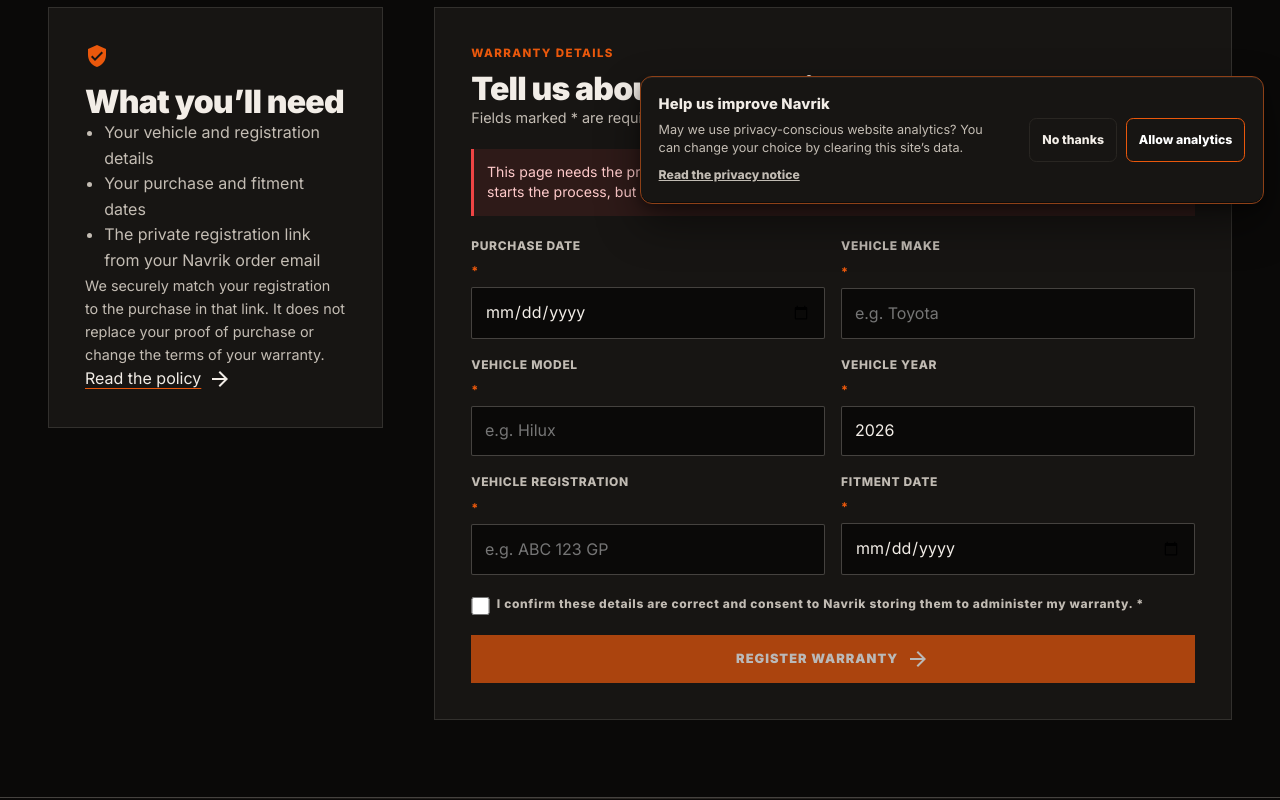
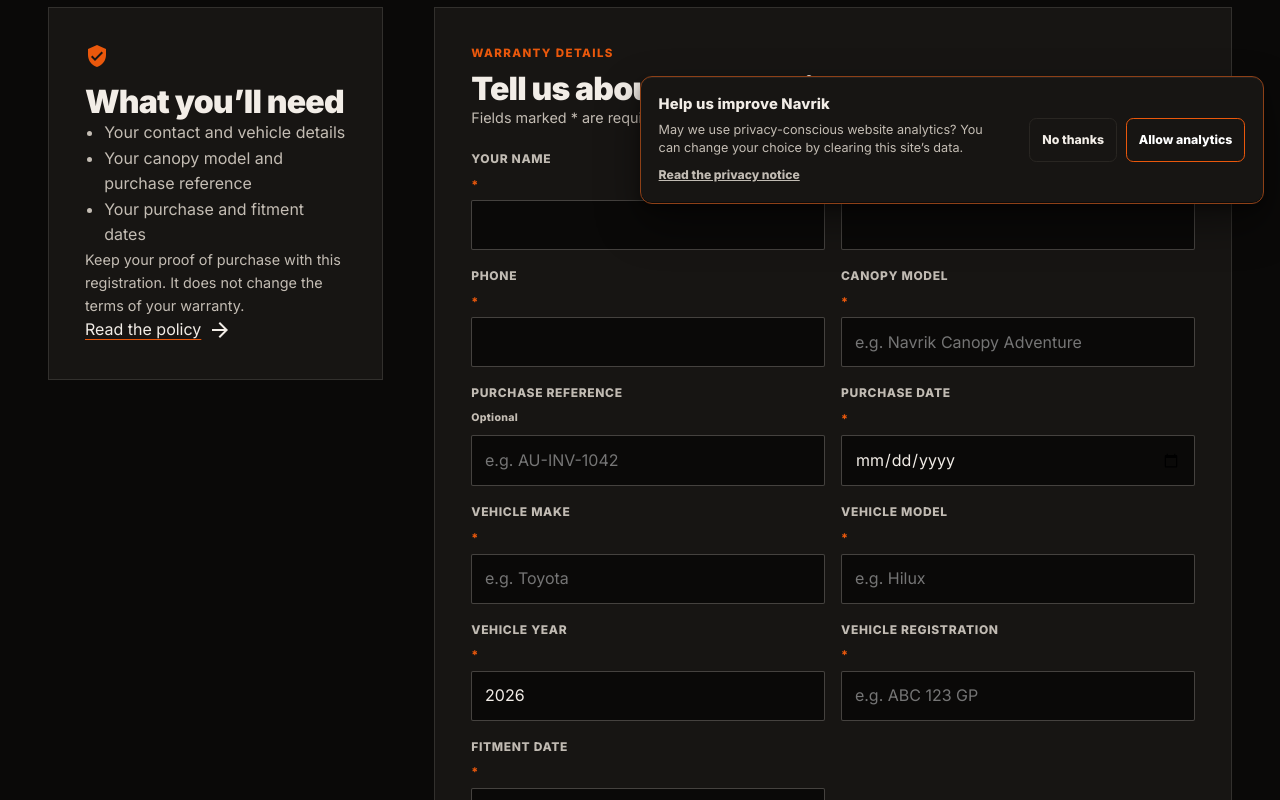
Before and after one commit to Labronix-Design/narvikau, an Angular app: page /register-warranty in a window 1280 px wide. Shown: the part 580-1380 px from the top of the page. Built offline with nearby package versions, Linux system fonts and the light colour scheme; no server answers.

Commit message:
fix: connect standalone warranty registration form

```diff
--- a/src/website/_pages/admin/admin-warranties/admin-warranties.component.html
+++ b/src/website/_pages/admin/admin-warranties/admin-warranties.component.html
@@ -1,5 +1,5 @@
 <div class="adm-page warranties-page">
-  <header class="adm-header"><p class="eyebrow">After-sales care</p><h1 class="adm-title">Warranty registrations</h1><p class="adm-sub">Customer registrations tied to paid Navrik orders. Product and purchaser details are verified server-side before a record appears here.</p></header>
+  <header class="adm-header"><p class="eyebrow">After-sales care</p><h1 class="adm-title">Warranty registrations</h1><p class="adm-sub">Standalone customer warranty registrations, retained securely for after-sales support.</p></header>
   @if (loading()) { <div class="adm-loading"><div class="spin"></div><span class="spin-label">Loading warranty registrations…</span></div> }
   @else if (error()) { <div class="adm-error" role="alert"><mat-icon svgIcon="error" aria-hidden="true"></mat-icon>{{ error() }}</div> }
   @else {
--- a/src/website/_pages/warranty-registration/warranty-registration.component.html
+++ b/src/website/_pages/warranty-registration/warranty-registration.component.html
@@ -8,7 +8,7 @@
       </div>
       <aside class="qr-card" aria-label="Scan to open warranty registration">
         <img src="assets/warranty-registration-qr.png" [alt]="'QR code for ' + warrantyUrl" width="120" height="120" loading="lazy">
-        <div><strong>Scan to start</strong><span>Then use the private link in your order email.</span></div>
+        <div><strong>Scan to start</strong><span>Open the warranty registration form on your device.</span></div>
       </aside>
     </div>
   </header>
@@ -19,8 +19,8 @@
       <aside class="warranty-help">
         <mat-icon svgIcon="verified_user" aria-hidden="true"></mat-icon>
         <h2>What you’ll need</h2>
-        <ul><li>Your vehicle and registration details</li><li>Your purchase and fitment dates</li><li>The private registration link from your Navrik order email</li></ul>
-        <p>We securely match your registration to the purchase in that link. It does not replace your proof of purchase or change the terms of your warranty.</p>
+        <ul><li>Your contact and vehicle details</li><li>Your canopy model and purchase reference</li><li>Your purchase and fitment dates</li></ul>
+        <p>Keep your proof of purchase with this registration. It does not change the terms of your warranty.</p>
         <a routerLink="/refund-policy">Read the policy <mat-icon svgIcon="arrow_forward" aria-hidden="true"></mat-icon></a>
       </aside>
 
@@ -35,9 +35,13 @@
       } @else {
         <form [formGroup]="form" (ngSubmit)="submit()" class="warranty-form" novalidate>
           <div class="form-heading"><p class="page-eyebrow">Warranty details</p><h2>Tell us about your vehicle.</h2><p>Fields marked <span aria-hidden="true">*</span> are required.</p></div>
-          @if (!registrationToken) { <div class="form-error" role="alert">This page needs the private registration link from your Navrik order confirmation email. Scanning the QR starts the process, but does not expose your order details.</div> }
           @if (error) { <div class="form-error" role="alert">{{ error }}</div> }
           <div class="form-grid">
+            <label [class.has-error]="fieldInvalid('purchaserName')">Your name <span>*</span><input formControlName="purchaserName" maxlength="160" autocomplete="name"></label>
+            <label [class.has-error]="fieldInvalid('purchaserEmail')">Email <span>*</span><input type="email" formControlName="purchaserEmail" maxlength="254" autocomplete="email"></label>
+            <label [class.has-error]="fieldInvalid('purchaserPhone')">Phone <span>*</span><input type="tel" formControlName="purchaserPhone" maxlength="50" autocomplete="tel"></label>
+            <label [class.has-error]="fieldInvalid('productName')">Canopy model <span>*</span><input formControlName="productName" maxlength="160" placeholder="e.g. Navrik Canopy Adventure"></label>
+            <label [class.has-error]="fieldInvalid('purchaseReference')">Purchase reference <small>Optional</small><input formControlName="purchaseReference" maxlength="160" placeholder="e.g. AU-INV-1042"></label>
             <label [class.has-error]="fieldInvalid('purchaseDate')">Purchase date <span>*</span><input type="date" formControlName="purchaseDate"></label>
             <label [class.has-error]="fieldInvalid('vehicleMake')">Vehicle make <span>*</span><input formControlName="vehicleMake" maxlength="80" placeholder="e.g. Toyota"></label>
             <label [class.has-error]="fieldInvalid('vehicleModel')">Vehicle model <span>*</span><input formControlName="vehicleModel" maxlength="100" placeholder="e.g. Hilux"></label>
@@ -46,7 +50,7 @@
             <label [class.has-error]="fieldInvalid('fitmentDate')">Fitment date <span>*</span><input type="date" formControlName="fitmentDate"></label>
           </div>
           <label class="consent" [class.has-error]="fieldInvalid('consent')"><input type="checkbox" formControlName="consent"> <span>I confirm these details are correct and consent to Navrik storing them to administer my warranty. *</span></label>
-          <button class="submit-btn" type="submit" [disabled]="submitting || !registrationToken">@if (submitting) { Registering… } @else { Register warranty <mat-icon svgIcon="arrow_forward" aria-hidden="true"></mat-icon> }</button>
+          <button class="submit-btn" type="submit" [disabled]="submitting">@if (submitting) { Registering… } @else { Register warranty <mat-icon svgIcon="arrow_forward" aria-hidden="true"></mat-icon> }</button>
           @if (submitted && form.invalid) { <p class="validation-note" role="alert">Please complete every required field with valid details.</p> }
         </form>
       }
--- a/src/website/_pages/warranty-registration/warranty-registration.component.ts
+++ b/src/website/_pages/warranty-registration/warranty-registration.component.ts
@@ -1,10 +1,10 @@
-import { ChangeDetectionStrategy, Component, OnInit, PLATFORM_ID, inject } from '@angular/core';
-import { CommonModule, isPlatformBrowser } from '@angular/common';
+import { ChangeDetectionStrategy, Component, inject } from '@angular/core';
+import { CommonModule } from '@angular/common';
 import { FormBuilder, ReactiveFormsModule, Validators } from '@angular/forms';
 import { MatIconModule } from '@angular/material/icon';
 import { RouterModule } from '@angular/router';
 
-const WARRANTY_URL = 'https://www.navrik.co.za/register-warranty';
+const WARRANTY_URL = 'https://www.navrik.com.au/register-warranty';
 
 @Component({
   selector: 'website-warranty-registration',
@@ -14,17 +14,20 @@
   styleUrl: './warranty-registration.component.scss',
   changeDetection: ChangeDetectionStrategy.OnPush,
 })
-export class WarrantyRegistrationPage implements OnInit {
+export class WarrantyRegistrationPage {
   private readonly fb = inject(FormBuilder);
-  private readonly platformId = inject(PLATFORM_ID);
   submitted = false;
   submitting = false;
   registrationReference = '';
   error = '';
   readonly warrantyUrl = WARRANTY_URL;
   readonly maxVehicleYear = new Date().getFullYear() + 1;
-  registrationToken = '';
   readonly form = this.fb.nonNullable.group({
+    purchaserName: ['', [Validators.required, Validators.maxLength(160)]],
+    purchaserEmail: ['', [Validators.required, Validators.email, Validators.maxLength(254)]],
+    purchaserPhone: ['', [Validators.required, Validators.maxLength(50)]],
+    productName: ['', [Validators.required, Validators.maxLength(160)]],
+    purchaseReference: ['', Validators.maxLength(160)],
     vehicleMake: ['', [Validators.required, Validators.maxLength(80)]],
     vehicleModel: ['', [Validators.required, Validators.maxLength(100)]],
     vehicleYear: [new Date().getFullYear(), [Validators.required, Validators.min(1900), Validators.max(this.maxVehicleYear)]],
@@ -39,30 +42,16 @@
     return this.submitted && control.invalid;
   }
 
-  ngOnInit(): void {
-    // Fragments never reach Netlify/CDN logs or Referer headers. Clear the
-    // one-use credential from the address bar and browser history at startup.
-    if (isPlatformBrowser(this.platformId)) {
-      const token = new URLSearchParams(window.location.hash.slice(1)).get('token') || '';
-      if (/^[A-Za-z0-9_-]{32,128}$/.test(token)) this.registrationToken = token;
-      if (window.location.hash) window.history.replaceState(window.history.state, '', '/register-warranty');
-    }
-  }
-
   async submit(): Promise<void> {
     this.submitted = true;
     this.error = '';
-    if (!this.registrationToken) {
-      this.error = 'Open the secure warranty link in your Navrik order confirmation email. If you cannot find it, contact the Navrik team with your proof of purchase.';
-      return;
-    }
     if (this.form.invalid) return;
     this.submitting = true;
     try {
       const response = await fetch('/api/warranty-registration', {
         method: 'POST',
         headers: { 'Content-Type': 'application/json' },
-        body: JSON.stringify({ token: this.registrationToken, ...this.form.getRawValue() }),
+        body: JSON.stringify(this.form.getRawValue()),
       });
       const payload = await response.json().catch(() => ({}));
       if (!response.ok || !payload?.ok) throw new Error(payload?.error || 'Could not register the warranty.');
--- a/src/website/_services/admin.service.ts
+++ b/src/website/_services/admin.service.ts
@@ -35,12 +35,12 @@
 export interface WarrantyRegistrationRecord {
   id: number;
   registration_reference: string;
-  order_id: number | null;
   purchaser_name: string;
   purchaser_email: string;
   purchaser_phone: string;
+  product_id: number | null;
   product_name: string;
-  order_reference: string | null;
+  purchase_reference: string | null;
   vehicle_make: string;
   vehicle_model: string;
   vehicle_year: number;
```
Also changed, not shown: 1 other file (tests, documents, lock files or other folders).
